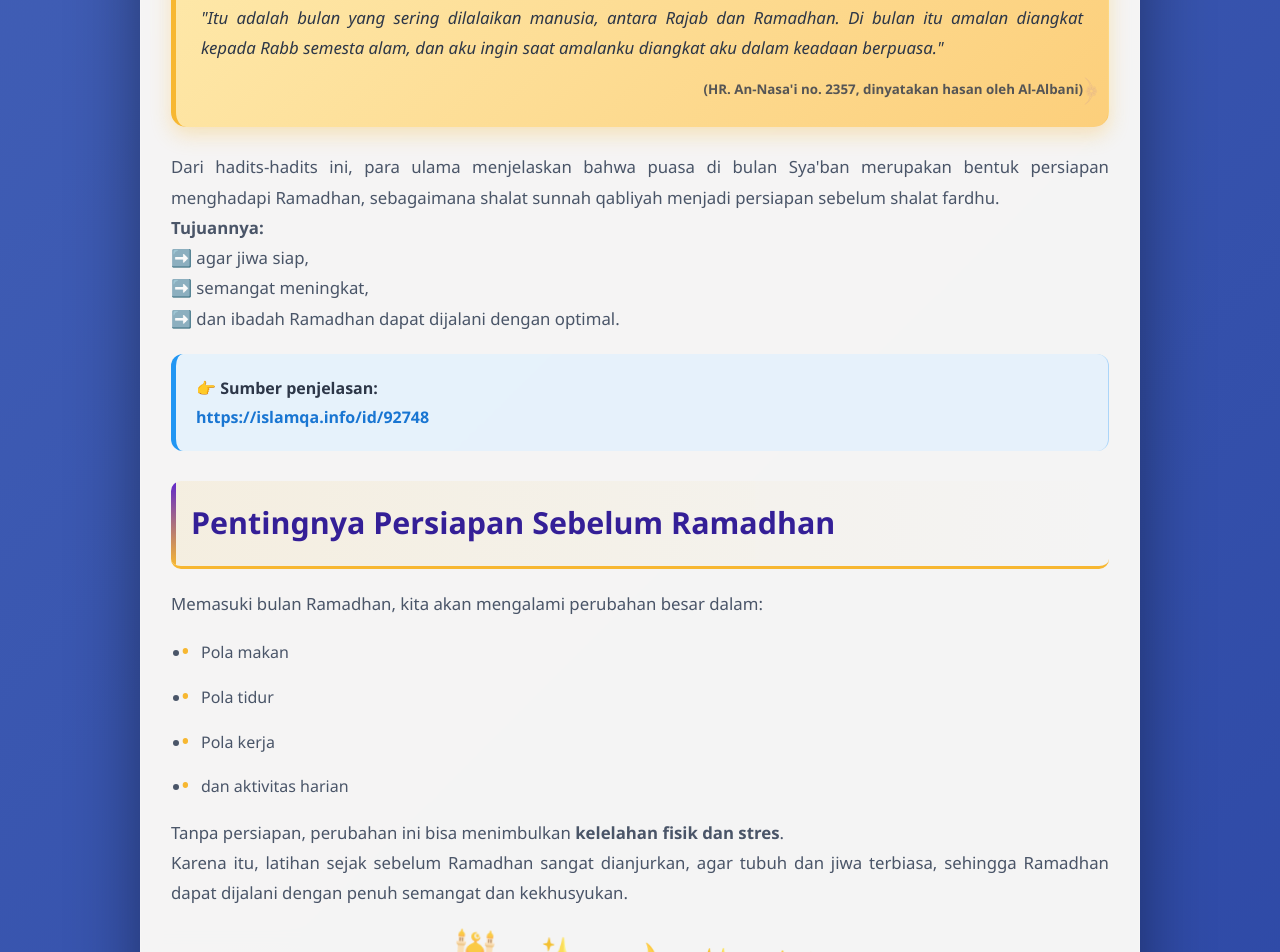
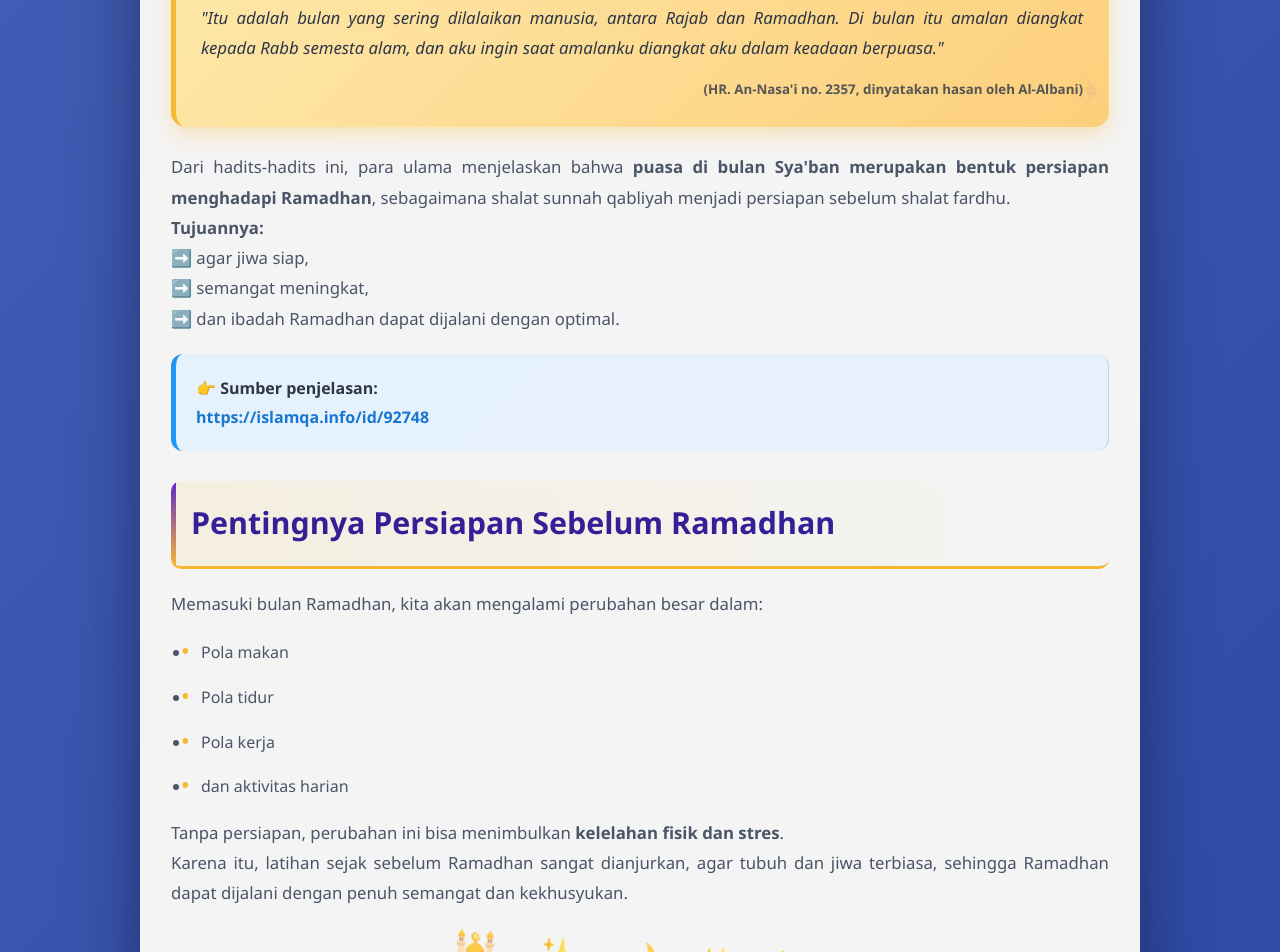
Before and after one commit to muin123-dr/Ramadhan, a plain HTML site: page 001.html in a window 1280 px wide. Shown: the part 1479-2431 px from the top of the page. Drawn offline with Linux system fonts and the light colour scheme.

Commit message:
Add files via upload

```diff
--- a/001.html
+++ b/001.html
@@ -550,7 +550,7 @@
             <small>(HR. An-Nasa'i no. 2357, dinyatakan hasan oleh Al-Albani)</small>
         </div>
 
-        <p>Dari hadits-hadits ini, para ulama menjelaskan bahwa puasa di bulan Sya'ban merupakan bentuk persiapan menghadapi Ramadhan, sebagaimana shalat sunnah qabliyah menjadi persiapan sebelum shalat fardhu. <br><b>Tujuannya:</b> <br>➡️ agar jiwa siap, <br>➡️ semangat meningkat, <br>➡️ dan ibadah Ramadhan dapat dijalani dengan optimal.</p>
+        <p>Dari hadits-hadits ini, para ulama menjelaskan bahwa <b>puasa di bulan Sya'ban merupakan bentuk persiapan menghadapi Ramadhan</b>, sebagaimana shalat sunnah qabliyah menjadi persiapan sebelum shalat fardhu. <br><b>Tujuannya:</b> <br>➡️ agar jiwa siap, <br>➡️ semangat meningkat, <br>➡️ dan ibadah Ramadhan dapat dijalani dengan optimal.</p>
 
         <div class="source-link">
             👉 <strong>Sumber penjelasan:</strong><br>
```
